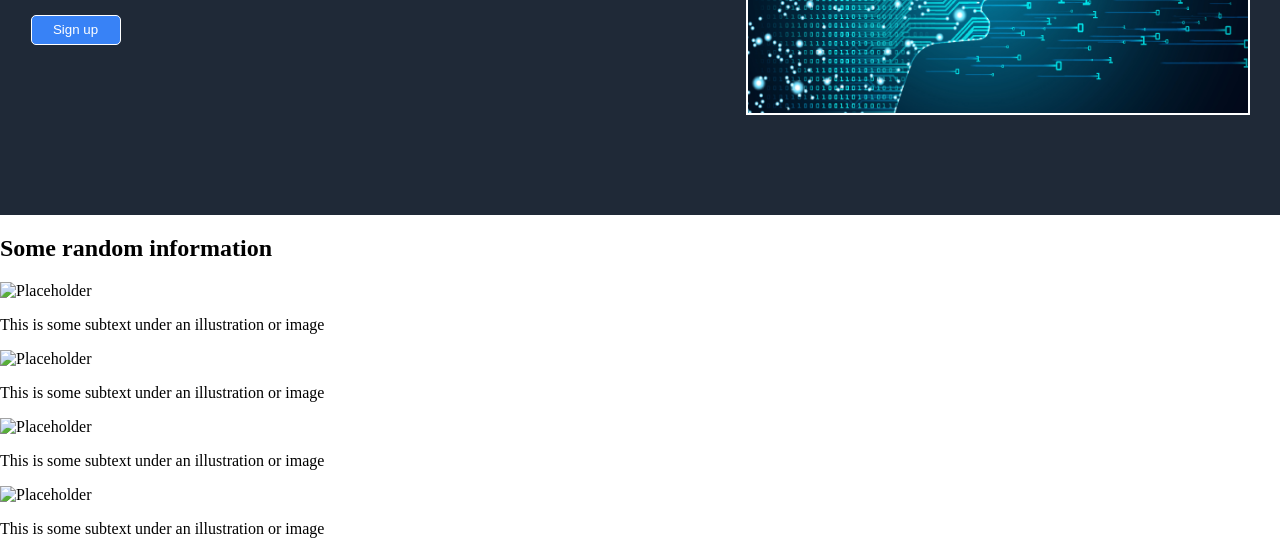
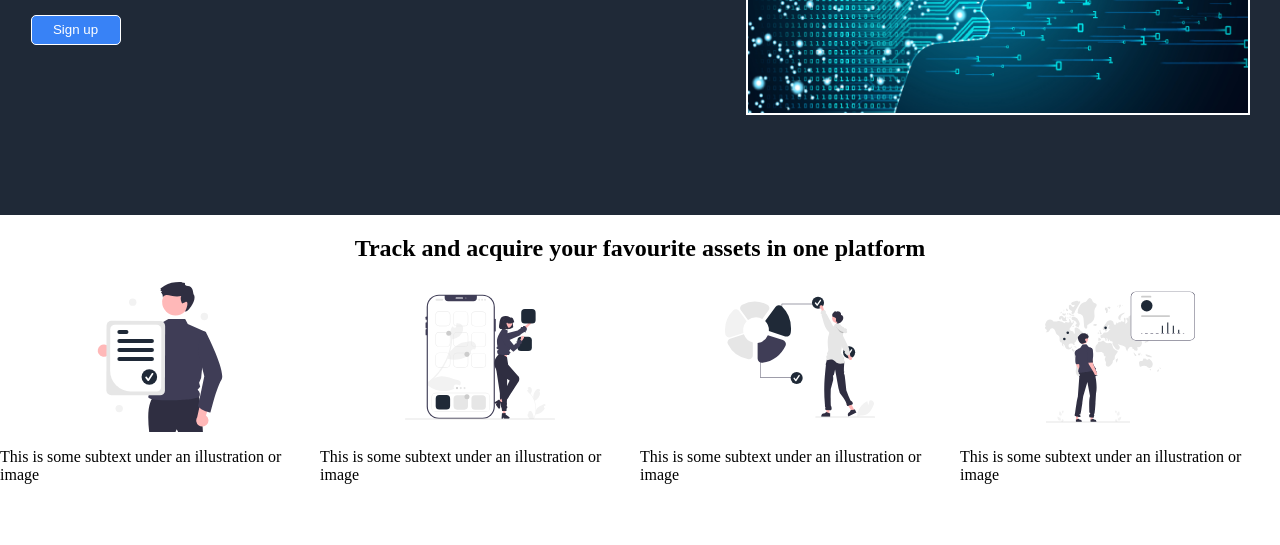
Before and after one commit to Christophrenic/Landing-Page, a plain HTML site: page index.html in a window 1280 px wide. Shown: the part 360-905 px from the top of the page. Drawn offline with Linux system fonts and the light colour scheme.

Commit message:
SECOND PANEL DONE
Added PNGs, aligned website and finished the second panel

```diff
--- a/css/styles.css
+++ b/css/styles.css
@@ -44,8 +44,6 @@ body {
     font-size: 18px;
     color: #e5e7eb;
     display: flex;
-    flex-wrap: wrap;
-    margin-top:
 }
 
 .firstpanel .hero_container {
@@ -53,7 +51,6 @@ body {
     display: flex;
     flex-direction: column;
     margin-right: 315px;
-    flex-shrink: 0;
 }
 
 .firstpanel .hero_container .first_button {
@@ -61,6 +58,7 @@ body {
     flex-direction: column;
     align-items: flex-start;
     margin-bottom: 80px;
+    flex-shrink: 0px;
 
 }
 
@@ -79,3 +77,38 @@ body {
     height: 300px;
     border: 2px solid white;
 }
+
+/* SECOND PANEL */
+
+.secondpanel {
+    display: flex;
+    background-color: white;
+    flex-direction: column;
+}
+
+.secondpanel .subtext {
+    display: flex;
+    flex-direction: row;
+}
+.secondpanel .h2 {
+    display: flex;
+    justify-content: center;
+}
+
+.secondpanel .images_container {
+    display: flex;
+    justify-content: space-around
+}
+
+.secondpanel .images_container img {
+    height: 150px;
+    width: 150px;
+    display: flex;
+    flex-direction: row;
+}
+
+.secondpanel .subtext
+{
+    height: 100px;
+    justify-content: space-evenly;
+}
--- a/index.html
+++ b/index.html
@@ -27,15 +27,21 @@
         </div>
     </div>
     <div class="secondpanel">
-        <h2>Some random information</h2>
-        <img href="" alt="Placeholder">
-        <p>This is some subtext under an illustration or image</p>
-        <img href="" alt="Placeholder">
-        <p>This is some subtext under an illustration or image</p>
-        <img href="" alt="Placeholder">
-        <p>This is some subtext under an illustration or image</p>
-        <img href="" alt="Placeholder">
-        <p>This is some subtext under an illustration or image</p>
+        <div class="h2">
+            <h2>Track and acquire your favourite assets in one platform</h2>
+        </div>
+        <div class="images_container">
+            <img src="images/certificate.svg" alt="Placeholder">
+            <img src="images/Mobile.svg" alt="Placeholder">
+            <img src="images/Pie.svg" alt="Placeholder">
+            <img src="images/stats.svg"alt="Placeholder">
+        </div>
+        <div class="subtext">
+            <p>This is some subtext under an illustration or image</p>
+            <p>This is some subtext under an illustration or image</p>
+            <p>This is some subtext under an illustration or image</p>
+            <p>This is some subtext under an illustration or image</p>
+        </div>
     </div>
     <div class="thirdpanel">
         <p><em>This is an inspiring quote, or a testimonial from a customer. Maybe it's just filling up space, or maybe people will actually read it. Who knows? All I know is that it looks nice</em></p>
```
Also changed, not shown: images/Mobile.svg (added), images/Pie.svg (added), images/certificate.svg (added), images/stats.svg (added).
